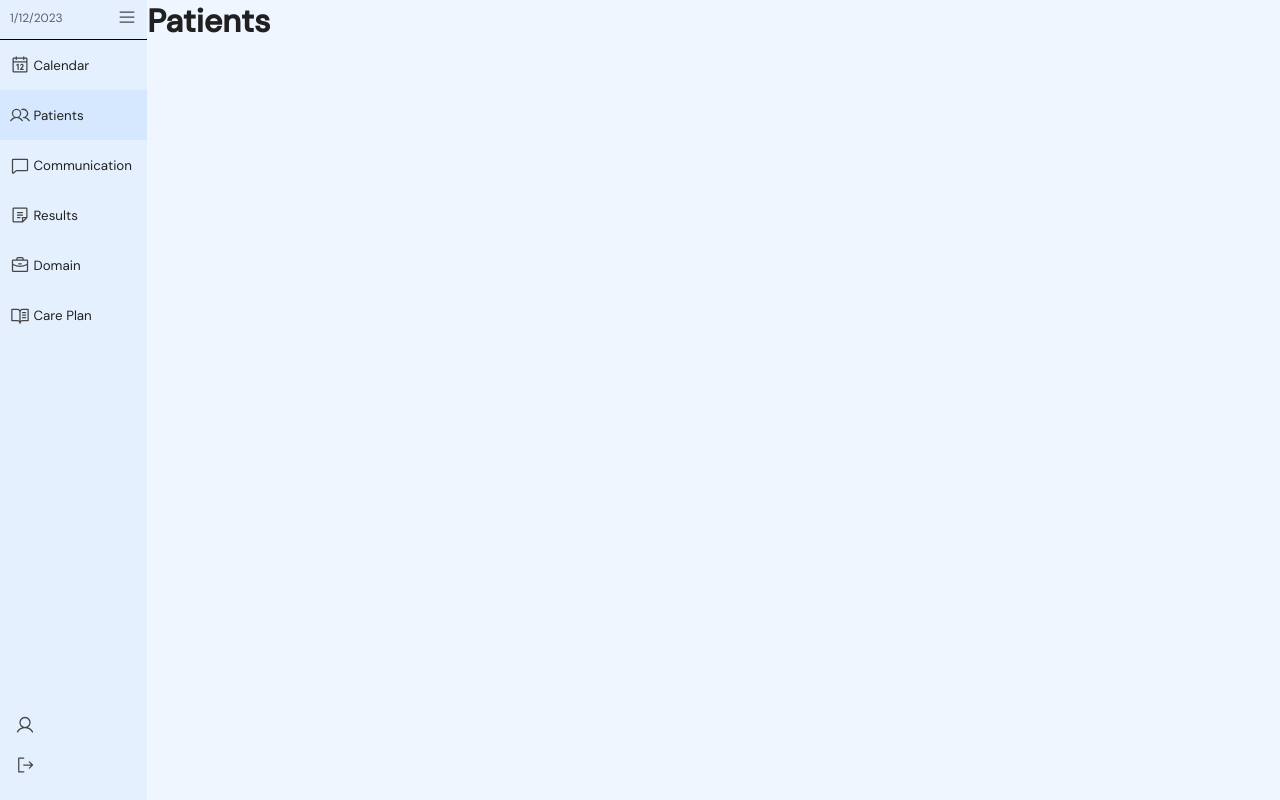
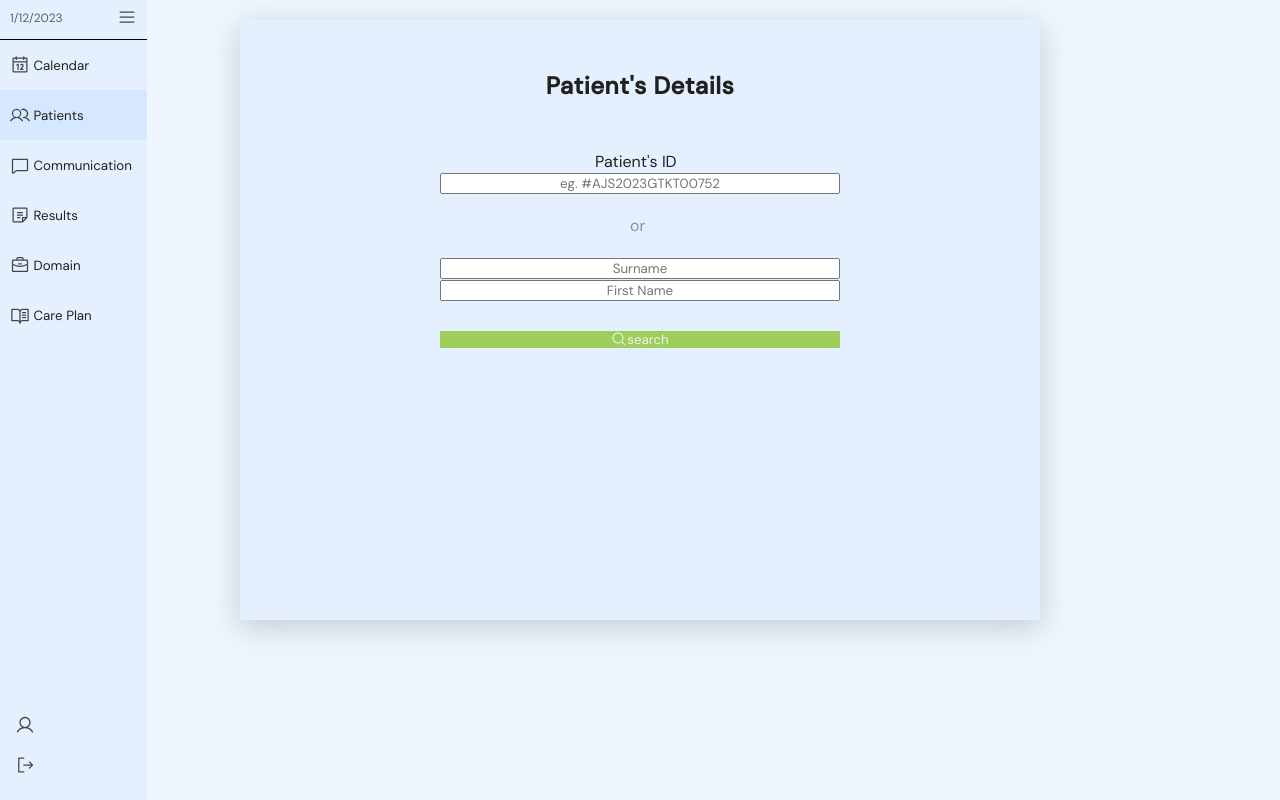
Before and after one commit to DiamondD7/yougotjob_client, a React (Vite) app: page /home in a window 1280 px wide. Both pictures are taken after a click on the button "Patients". Built offline with nearby package versions, Linux system fonts and the light colour scheme.

Commit message:
added the style and the Patients component

```diff
--- a/src/components/Patients/Patients.jsx
+++ b/src/components/Patients/Patients.jsx
@@ -1,9 +1,36 @@
 import React from "react";
+import { MagnifyingGlass } from "@phosphor-icons/react";
 
+import "../../styles/patientsstyles.css";
 const Patients = () => {
   return (
     <div>
-      <h1>Patients</h1>
+      <div className="patients-form__wrapper">
+        <h2>Patient's Details</h2>
+        <form className="patients-form">
+          <label style={{ marginLeft: "155px" }}> Patient's ID &nbsp;</label>
+          <br />
+          <input
+            className="id-input"
+            type="text"
+            placeholder="eg. #AJS2023GTKT00752"
+          />
+          <br />
+          <br />
+          <label style={{ marginLeft: "190px", color: "rgba(0,0,0,0.4)" }}>
+            or
+          </label>
+          <br />
+          <br />
+          <input className="names-input" type="text" placeholder="Surname" />
+          <br />
+          <input className="names-input" type="text" placeholder="First Name" />
+          <br />
+          <button className="patient-form__btn">
+            <MagnifyingGlass size={16} color="#f3f3f3" /> search
+          </button>
+        </form>
+      </div>
     </div>
   );
 };
--- /dev/null
+++ b/src/styles/patientsstyles.css
@@ -0,0 +1,52 @@
+.patients-form__wrapper{
+    position: absolute;
+    top:40%;
+    left:50%;
+    transform: translate(-50%, -50%);
+    height: 600px;
+    width: 800px;
+    background-color: #E5F0FF;
+    box-shadow: rgba(100, 100, 111, 0.3) 0px 7px 29px 0px;
+}
+
+.patients-form__wrapper h2{
+    margin-top: 50px;
+    text-align: center;
+    letter-spacing: .5px;
+}
+
+.patients-form{
+    position: relative;
+    top:50px;
+    left:200px;
+    display: inline-block;
+}
+
+
+.id-input{
+    width: 400px;
+    text-align: center;
+    outline: none;
+}
+
+.names-input{
+    text-align: center;
+    width: 400px;
+    outline: none;
+}
+
+.patient-form__btn{
+    display: flex;
+    justify-content: center;
+    margin-top: 30px;
+    width: 400px;
+    border: none;
+    color: #f3f3f3;
+    background-color: #9DCD5A;
+    cursor: pointer;
+}
+
+/* .patient-form__btn:hover{
+    color: #9DCD5A;
+    background-color: transparent;
+} */
```
